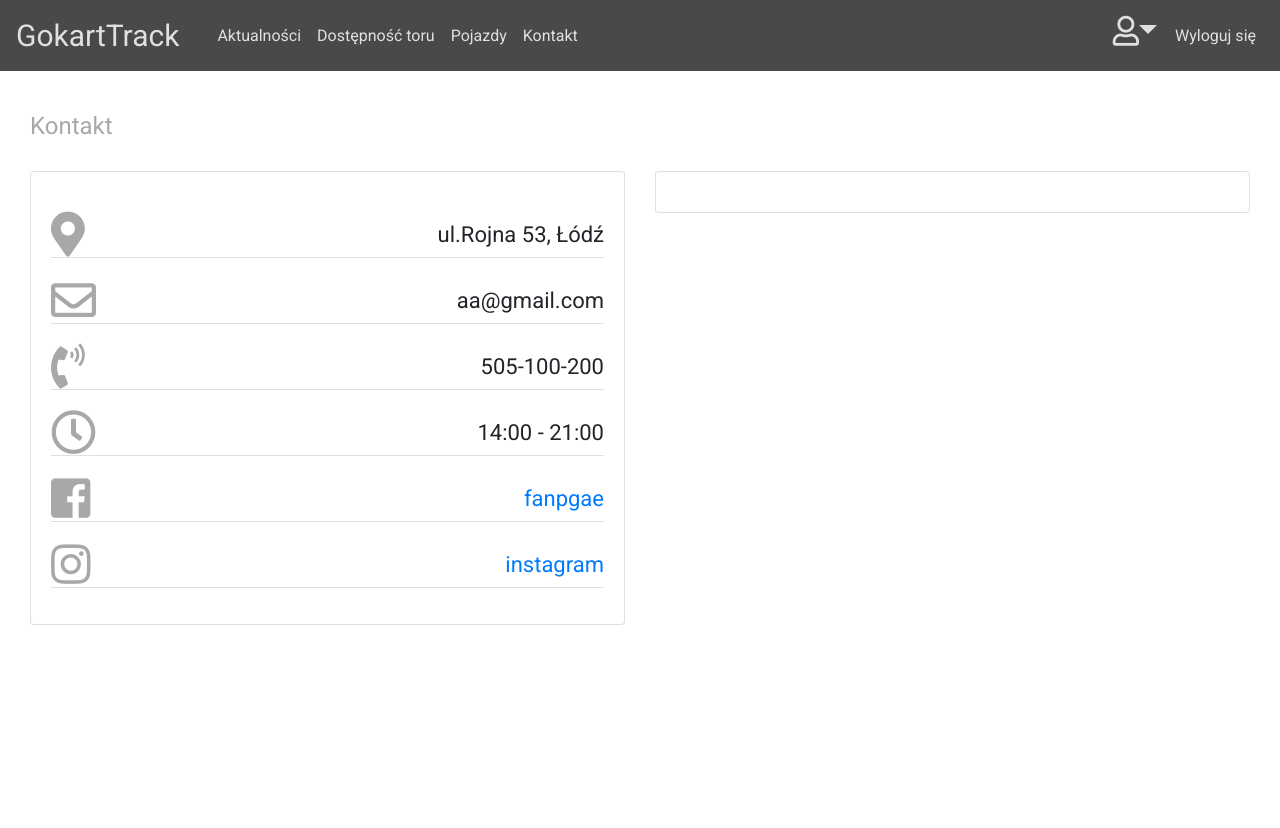
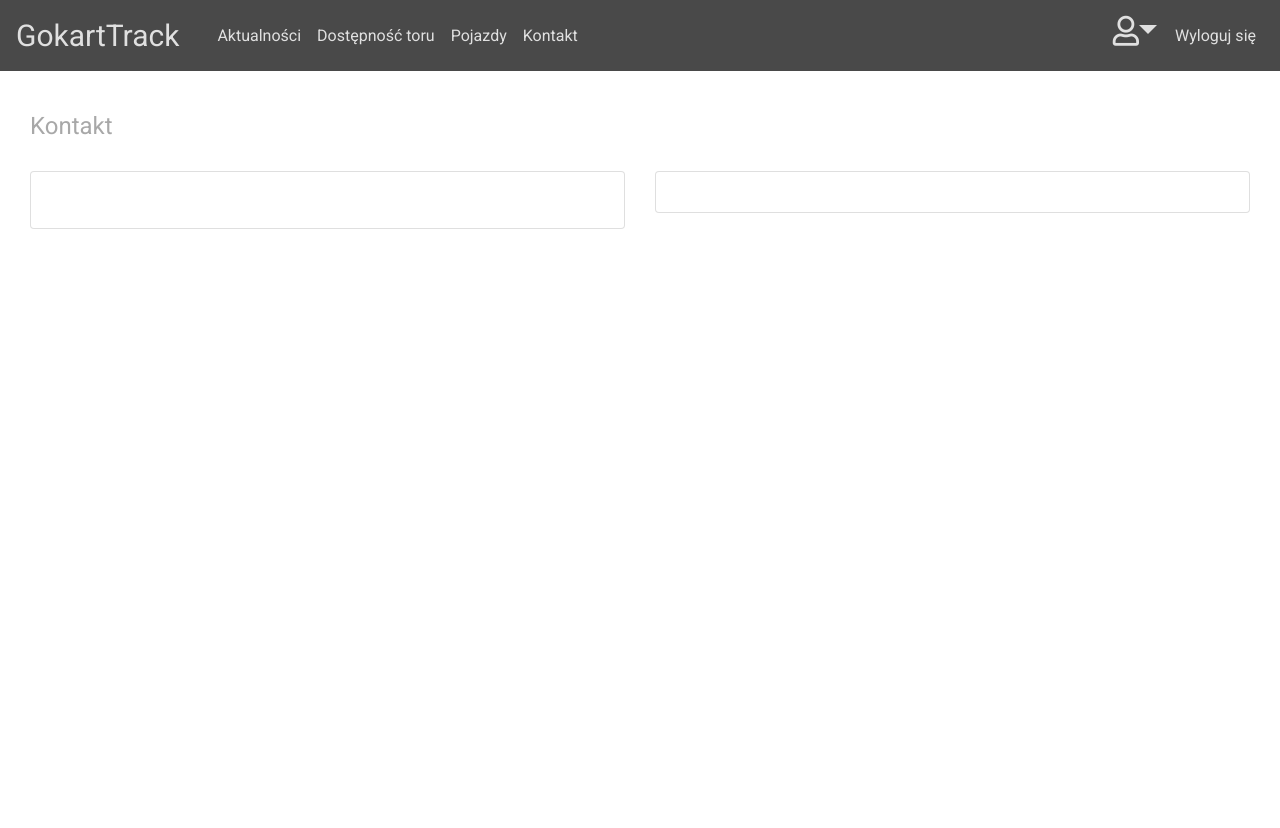
Before and after one commit to lukabaca/Go-Kart-Track-System, a Symfony app: template templates/views/controllers/trackInfo/index.html.twig in a window 1280 px wide. Shown: the top 828 px of the page. Run offline with Twig, Linux system fonts and the light colour scheme; the template is opened without the code that fills it, so the values that code supplies are empty; some libraries are stand-ins or nearby versions.

Commit message:
done loadign data from database

```diff
--- a/templates/views/controllers/trackInfo/index.html.twig
+++ b/templates/views/controllers/trackInfo/index.html.twig
@@ -18,12 +18,41 @@
                 <div class="card">
                     <div class="card-body">
                         <ul>
-                            <li class="d-flex justify-content-between align-items-center"><i class="fas fa-map-marker-alt"></i><span class="contact-data">ul.Rojna 53, Łódź</span></li>
-                            <li class="d-flex justify-content-between align-items-center"><i class="far fa-envelope"></i><span class="contact-data">aa@gmail.com</span></li>
-                            <li class="d-flex justify-content-between align-items-center"><i class="fas fa-phone-volume"></i><span class="contact-data">505-100-200</span></li>
-                            <li class="d-flex justify-content-between align-items-center"><i class="far fa-clock"></i><span class="contact-data">14:00 - 21:00</span></li>
-                            <li class="d-flex justify-content-between align-items-center"><i class="fab fa-facebook-square"></i><a href="#" class="contact-data">fanpgae</a></li>
-                            <li class="d-flex justify-content-between align-items-center"><i class="fab fa-instagram"></i><a href="#" class="contact-data">instagram</a></li>
+                            {% if trackInfo.street %}
+                                <li class="d-flex justify-content-between align-items-center">
+                                    <i class="fas fa-map-marker-alt"></i>
+                                    <span class="contact-data">{{ trackInfo.street }}</span>
+                                </li>
+                            {% endif %}
+                            {% if trackInfo.city %}
+                                <li class="d-flex justify-content-between align-items-center">
+                                    <i class="far fa-envelope"></i>
+                                    <span class="contact-data">{{ trackInfo.city }}</span>
+                                </li>
+                            {% endif %}
+                            {% if trackInfo.telephoneNumber %}
+                                <li class="d-flex justify-content-between align-items-center"><i class="fas fa-phone-volume"></i>
+                                    <span class="contact-data">{{ trackInfo.telephoneNumber }}</span>
+                                </li>
+                            {% endif %}
+                            {% if trackInfo.hourStart and trackInfo.hourEnd %}
+                                <li class="d-flex justify-content-between align-items-center">
+                                    <i class="far fa-clock"></i>
+                                    <span class="contact-data">{{ trackInfo.hourStart }} - {{ trackInfo.hourEnd }}</span>
+                                </li>
+                            {% endif %}
+                            {% if trackInfo.facebookLink %}
+                                <li class="d-flex justify-content-between align-items-center">
+                                    <i class="fab fa-facebook-square"></i>
+                                    <a href="#" class="contact-data">{{ trackInfo.facebookLink }}</a>
+                                </li>
+                            {% endif %}
+                            {% if trackInfo.instagramLink %}
+                                <li class="d-flex justify-content-between align-items-center">
+                                    <i class="fab fa-instagram"></i>
+                                    <a href="#" class="contact-data">{{ trackInfo.instagramLink }}</a>
+                                </li>
+                            {% endif %}
                         </ul>
                     </div>
                 </div>
```
Also changed, not shown: src/Controller/TrackInfoController.php (+18 -1 lines), src/Entity/trackConfig/TrackInfo.php (added, +182 -0 lines), src/Repository/trackConfig/TrackInfoRepository.php (added, +16 -0 lines).
